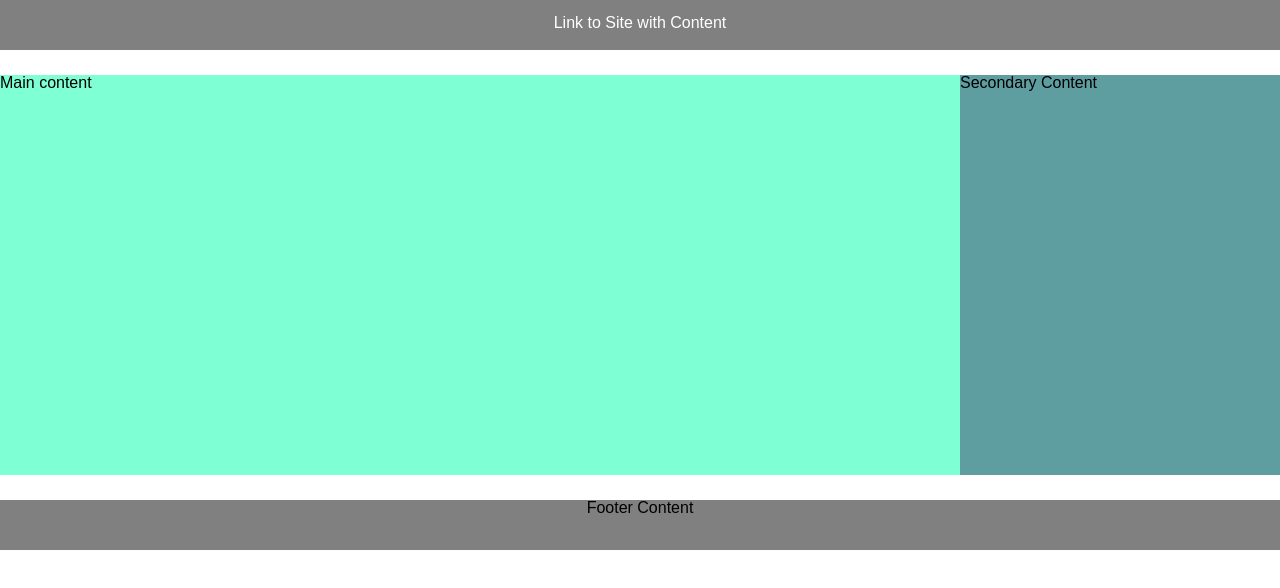
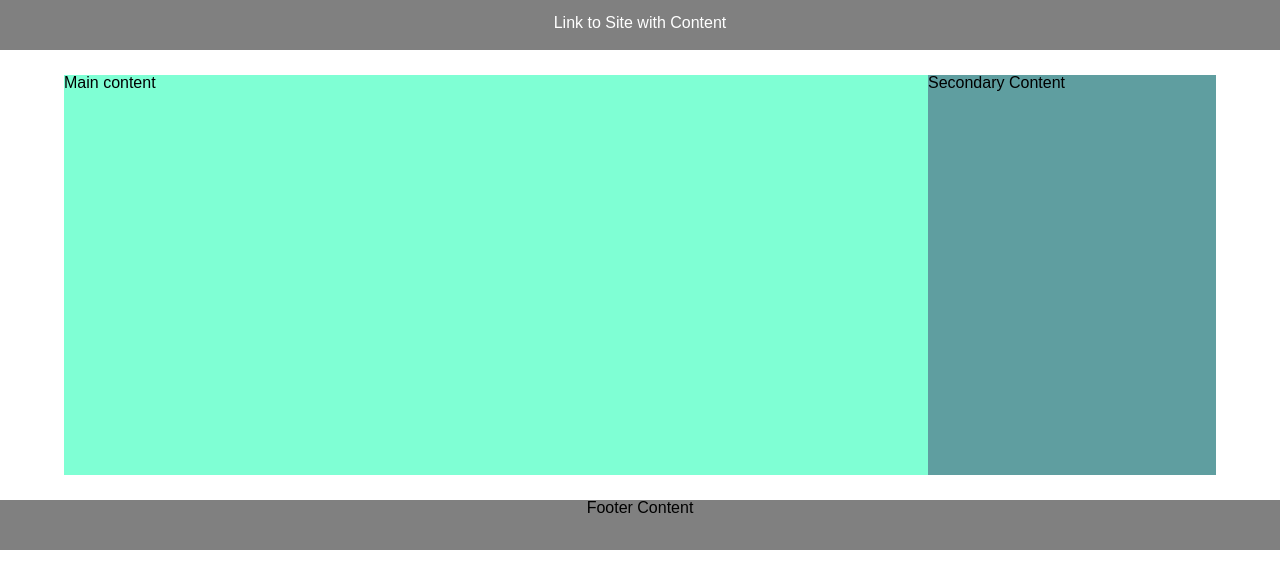
Before and after one commit to turingschool-examples/intro-to-responsive, a plain HTML site: page index.html in a window 1280 px wide. Drawn offline with Linux system fonts and the light colour scheme.

Commit message:
Add media query content to lesson

```diff
--- a/css/styles.css
+++ b/css/styles.css
@@ -47,3 +47,12 @@ footer {
   margin-top: 25px;
   text-align: center;
 }
+
+/* media queries */
+
+@media screen and (min-width: 900px) {
+  .container {
+    margin: 0 auto;
+    width: 90%;
+  }
+}
--- a/index.html
+++ b/index.html
@@ -5,6 +5,7 @@
   <title>Responsive Site Example</title>
   <link rel="stylesheet" type="text/css" href="css/reset.css">
   <link rel="stylesheet" type="text/css" href="css/styles.css">
+  <meta name="viewport" content="width=device-width, initial-scale=1, user-scalable=true;">
 </head>
 <body>
   <header>
```
Also changed, not shown: 1 other file.
